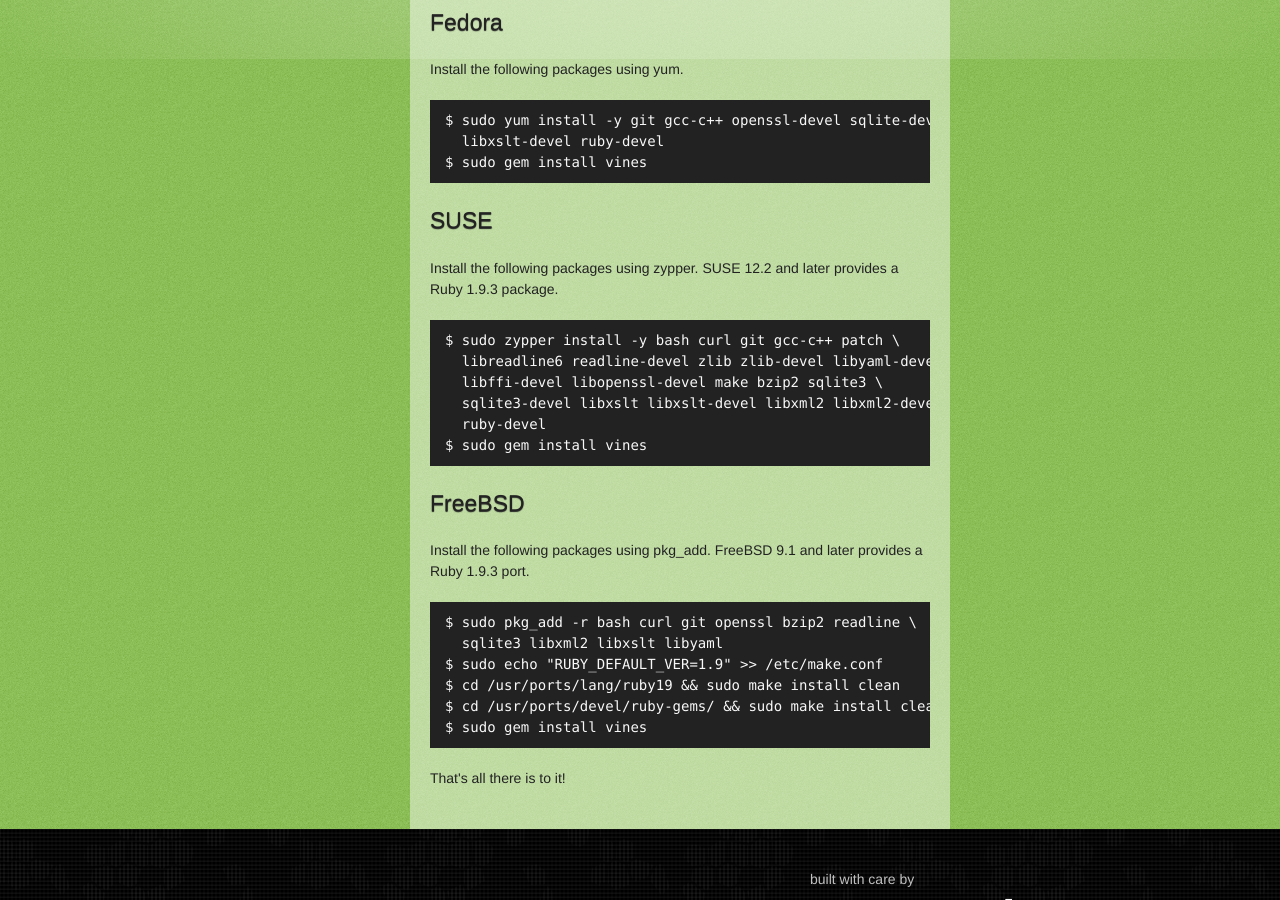
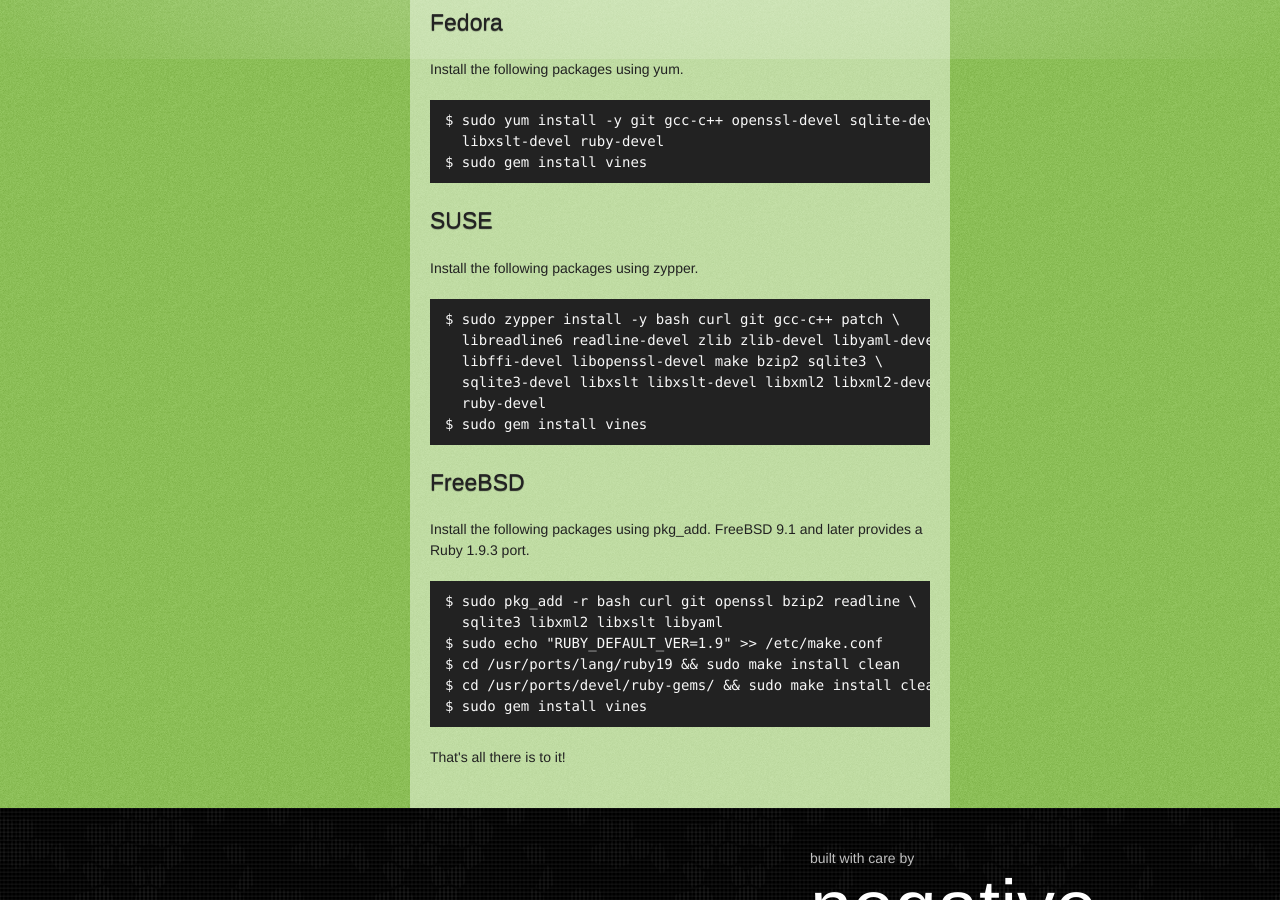
Before and after one commit to negativecode/vines, a Jekyll site: the page built from ruby.html, in a window 1280 px wide and 900 px high, scrolled down 841 px. Built offline with Jekyll 4.4.1, drawn with Linux system fonts in a browser that asks for light colours.

Commit message:
openSUSE 12.1 no longer supported.

```diff
--- a/ruby.html
+++ b/ruby.html
@@ -53,8 +53,7 @@
 
 <h2>SUSE</h2>
 <p>
-  Install the following packages using zypper. SUSE 12.2 and later provides
-  a Ruby 1.9.3 package.
+  Install the following packages using zypper.
 </p>
 <pre>
 $ sudo zypper install -y bash curl git gcc-c++ patch \
```
